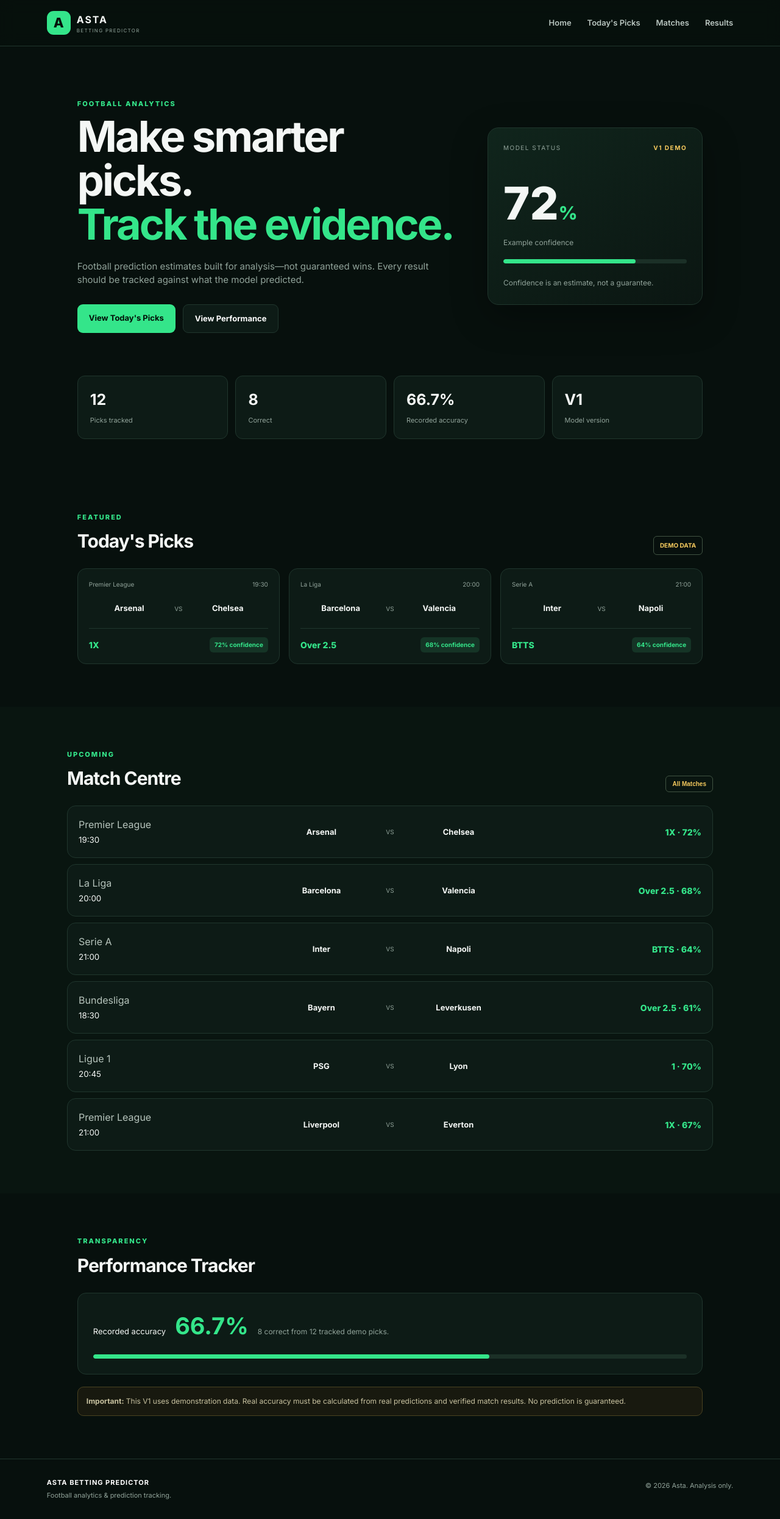
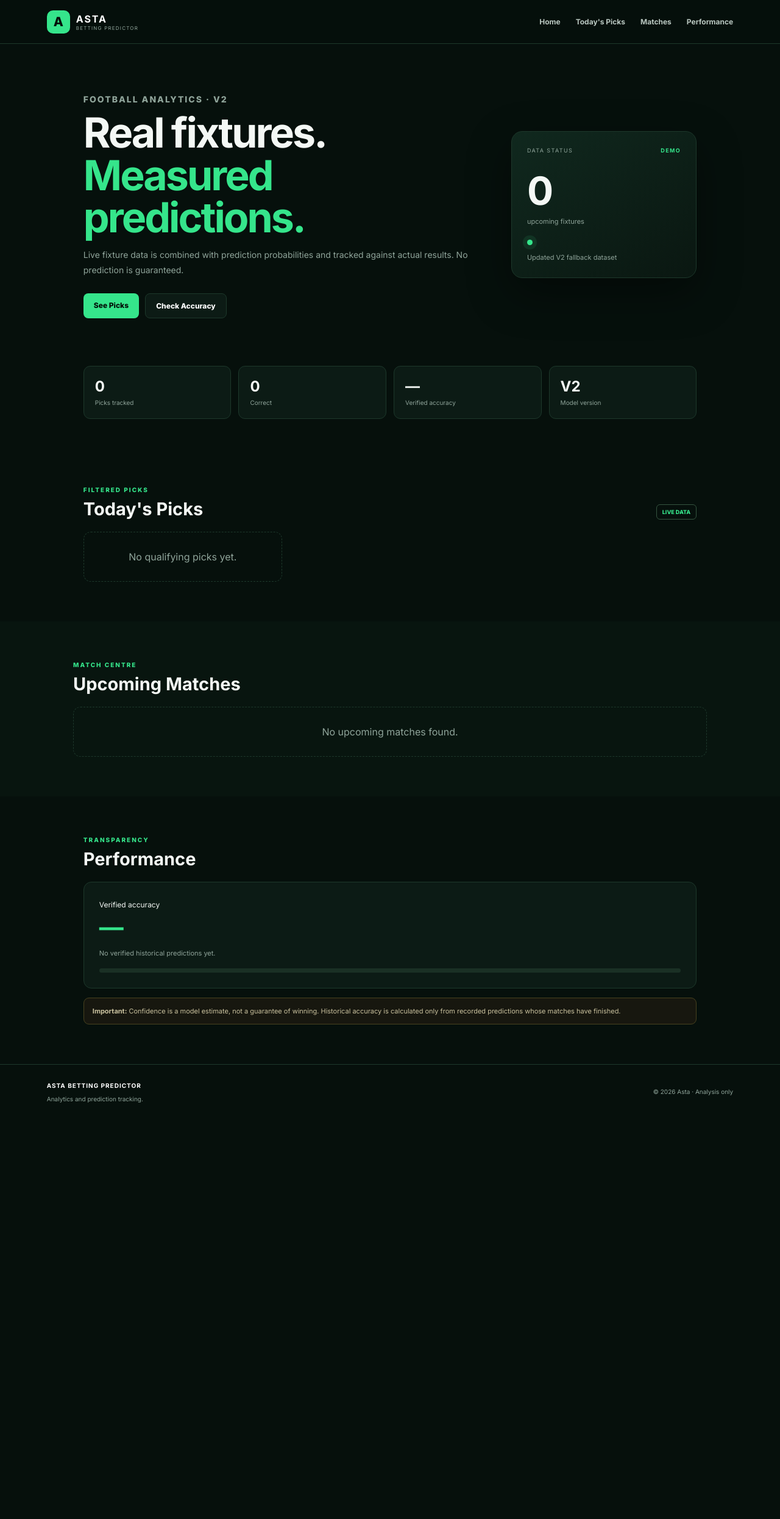
Before and after one commit to Zaza93-crypto/asta-betting-predictor, a plain HTML site: page index.html in a window 1280 px wide. Shown: the whole page at 61% size. After the commit the page ends 1846 px from the top, so only its background shows below. Drawn offline with Linux system fonts and the light colour scheme.

Commit message:
Add files via upload

```diff
--- /dev/null
+++ b/data/fixtures.json
@@ -0,0 +1,6 @@
+{
+  "source":"demo",
+  "updated":"V2 fallback dataset",
+  "matches":[],
+  "performance":{"tracked":0,"correct":0,"accuracy":null}
+}
--- a/index.html
+++ b/index.html
@@ -1,94 +1,29 @@
 <!DOCTYPE html>
 <html lang="en">
 <head>
-  <meta charset="UTF-8">
-  <meta name="viewport" content="width=device-width, initial-scale=1.0">
-  <meta name="description" content="Asta Betting Predictor - football predictions, confidence estimates and results tracking.">
-  <title>Asta Betting Predictor</title>
-  <link rel="stylesheet" href="style.css">
+<meta charset="UTF-8"><meta name="viewport" content="width=device-width,initial-scale=1">
+<meta name="description" content="Asta Betting Predictor - football predictions and transparent performance tracking">
+<title>Asta Betting Predictor</title><link rel="stylesheet" href="style.css">
 </head>
 <body>
-  <header class="topbar">
-    <div class="brand">
-      <div class="logo">A</div>
-      <div>
-        <strong>ASTA</strong>
-        <span>BETTING PREDICTOR</span>
-      </div>
-    </div>
-    <button class="menu-btn" aria-label="Toggle menu">☰</button>
-    <nav>
-      <a href="#home">Home</a>
-      <a href="#picks">Today's Picks</a>
-      <a href="#matches">Matches</a>
-      <a href="#results">Results</a>
-    </nav>
-  </header>
+<header class="topbar"><a class="brand" href="#"><span class="logo">A</span><span><b>ASTA</b><small>BETTING PREDICTOR</small></span></a>
+<button class="menu-btn">☰</button><nav><a href="#home">Home</a><a href="#picks">Today's Picks</a><a href="#matches">Matches</a><a href="#performance">Performance</a></nav></header>
+<main>
+<section id="home" class="hero"><div><p class="eyebrow">FOOTBALL ANALYTICS · V2</p><h1>Real fixtures.<br><span>Measured predictions.</span></h1>
+<p>Live fixture data is combined with prediction probabilities and tracked against actual results. No prediction is guaranteed.</p>
+<div class="actions"><a class="btn primary" href="#picks">See Picks</a><a class="btn secondary" href="#performance">Check Accuracy</a></div></div>
+<div class="status-card"><div class="status-row"><span>DATA STATUS</span><b id="dataStatus">LOADING</b></div><strong id="liveCount">—</strong><span>upcoming fixtures</span><div class="pulse"></div><small id="updated">Waiting for data…</small></div></section>
 
-  <main>
-    <section id="home" class="hero">
-      <div class="hero-copy">
-        <p class="eyebrow">FOOTBALL ANALYTICS</p>
-        <h1>Make smarter picks.<br><span>Track the evidence.</span></h1>
-        <p class="hero-text">Football prediction estimates built for analysis—not guaranteed wins. Every result should be tracked against what the model predicted.</p>
-        <div class="hero-actions">
-          <a class="btn primary" href="#picks">View Today's Picks</a>
-          <a class="btn secondary" href="#results">View Performance</a>
-        </div>
-      </div>
-      <div class="hero-card">
-        <div class="hero-card-head"><span>MODEL STATUS</span><b>V1 DEMO</b></div>
-        <div class="confidence">72<span>%</span></div>
-        <p>Example confidence</p>
-        <div class="meter"><i></i></div>
-        <small>Confidence is an estimate, not a guarantee.</small>
-      </div>
-    </section>
+<section class="stats"><div><b id="pickCount">0</b><span>Picks tracked</span></div><div><b id="correctCount">0</b><span>Correct</span></div><div><b id="accuracy">—</b><span>Verified accuracy</span></div><div><b id="modelVersion">V2</b><span>Model version</span></div></section>
 
-    <section class="stats">
-      <div><strong id="statPicks">12</strong><span>Picks tracked</span></div>
-      <div><strong id="statCorrect">8</strong><span>Correct</span></div>
-      <div><strong id="statAccuracy">66.7%</strong><span>Recorded accuracy</span></div>
-      <div><strong>V1</strong><span>Model version</span></div>
-    </section>
+<section id="picks" class="section"><div class="heading"><div><p class="eyebrow">FILTERED PICKS</p><h2>Today's Picks</h2></div><span class="tag">LIVE DATA</span></div><div id="picksGrid" class="cards"><div class="loading">Loading fixtures…</div></div></section>
 
-    <section id="picks" class="section">
-      <div class="section-head">
-        <div><p class="eyebrow">FEATURED</p><h2>Today's Picks</h2></div>
-        <span class="demo-tag">DEMO DATA</span>
-      </div>
-      <div id="picksGrid" class="cards"></div>
-    </section>
+<section id="matches" class="section alt"><div class="heading"><div><p class="eyebrow">MATCH CENTRE</p><h2>Upcoming Matches</h2></div></div><div id="matchesGrid" class="match-list"></div></section>
 
-    <section id="matches" class="section alt">
-      <div class="section-head">
-        <div><p class="eyebrow">UPCOMING</p><h2>Match Centre</h2></div>
-        <button id="filterBtn" class="filter-btn">All Matches</button>
-      </div>
-      <div id="matchesGrid" class="match-list"></div>
-    </section>
-
-    <section id="results" class="section">
-      <div class="section-head">
-        <div><p class="eyebrow">TRANSPARENCY</p><h2>Performance Tracker</h2></div>
-      </div>
-      <div class="performance">
-        <div class="performance-main">
-          <span>Recorded accuracy</span>
-          <strong>66.7%</strong>
-          <p>8 correct from 12 tracked demo picks.</p>
-        </div>
-        <div class="bar"><i style="width:66.7%"></i></div>
-      </div>
-      <p class="notice"><strong>Important:</strong> This V1 uses demonstration data. Real accuracy must be calculated from real predictions and verified match results. No prediction is guaranteed.</p>
-    </section>
-  </main>
-
-  <footer>
-    <div><strong>ASTA BETTING PREDICTOR</strong><p>Football analytics & prediction tracking.</p></div>
-    <p>© 2026 Asta. Analysis only.</p>
-  </footer>
-
-  <script src="script.js"></script>
-</body>
-</html>
+<section id="performance" class="section"><div class="heading"><div><p class="eyebrow">TRANSPARENCY</p><h2>Performance</h2></div></div>
+<div class="performance"><div><span>Verified accuracy</span><strong id="performanceAccuracy">—</strong><p id="performanceText">No verified historical predictions yet.</p></div><div class="bar"><i id="accuracyBar"></i></div></div>
+<div class="notice"><b>Important:</b> Confidence is a model estimate, not a guarantee of winning. Historical accuracy is calculated only from recorded predictions whose matches have finished.</div></section>
+</main>
+<footer><div><b>ASTA BETTING PREDICTOR</b><p>Analytics and prediction tracking.</p></div><p>© 2026 Asta · Analysis only</p></footer>
+<script src="script.js"></script>
+</body></html>
--- a/script.js
+++ b/script.js
@@ -1,17 +1,24 @@
-const picks=[
- {league:"Premier League",time:"19:30",home:"Arsenal",away:"Chelsea",pick:"1X",confidence:72},
- {league:"La Liga",time:"20:00",home:"Barcelona",away:"Valencia",pick:"Over 2.5",confidence:68},
- {league:"Serie A",time:"21:00",home:"Inter",away:"Napoli",pick:"BTTS",confidence:64}
-];
-const matches=[
- ...picks,
- {league:"Bundesliga",time:"18:30",home:"Bayern",away:"Leverkusen",pick:"Over 2.5",confidence:61},
- {league:"Ligue 1",time:"20:45",home:"PSG",away:"Lyon",pick:"1",confidence:70},
- {league:"Premier League",time:"21:00",home:"Liverpool",away:"Everton",pick:"1X",confidence:67}
-];
-function pickCard(x){return `<article class="pick"><div class="pick-top"><span>${x.league}</span><span>${x.time}</span></div><div class="teams"><div class="team">${x.home}</div><span class="vs">VS</span><div class="team">${x.away}</div></div><div class="pick-bottom"><span class="prediction">${x.pick}</span><span class="confidence-small">${x.confidence}% confidence</span></div></article>`}
-function matchRow(x){return `<article class="match"><div><span class="league">${x.league}</span><br><small>${x.time}</small></div><div class="teams"><div class="team">${x.home}</div><span class="vs">VS</span><div class="team">${x.away}</div></div><div class="prediction">${x.pick} · ${x.confidence}%</div></article>`}
-document.getElementById("picksGrid").innerHTML=picks.map(pickCard).join("");
-document.getElementById("matchesGrid").innerHTML=matches.map(matchRow).join("");
-document.querySelector(".menu-btn").addEventListener("click",()=>document.querySelector("nav").classList.toggle("open"));
-document.querySelectorAll("nav a").forEach(a=>a.addEventListener("click",()=>document.querySelector("nav").classList.remove("open")));
+const DATA_URL="data/fixtures.json";
+const fmtTime=(d)=>new Date(d).toLocaleTimeString([], {hour:"2-digit",minute:"2-digit"});
+function card(m){return `<article class="card"><div class="card-top"><span>${m.league}</span><span>${fmtTime(m.date)}</span></div><div class="teams"><div class="team">${m.home}</div><span class="vs">VS</span><div class="team">${m.away}</div></div><div class="pickline"><span class="pick">${m.pick}</span><span class="confidence">${m.confidence}% confidence</span></div></article>`}
+function row(m){return `<article class="match"><div><span class="muted">${m.league}</span><br><small>${fmtTime(m.date)}</small></div><div class="teams"><div class="team">${m.home}</div><span class="vs">VS</span><div class="team">${m.away}</div></div><div class="pick">${m.pick} · ${m.confidence}%</div></article>`}
+function show(data){
+ const matches=data.matches||[];
+ document.getElementById("dataStatus").textContent=data.source==="api-football"?"LIVE":"DEMO";
+ document.getElementById("liveCount").textContent=matches.length;
+ document.getElementById("updated").textContent="Updated "+(data.updated||"recently");
+ document.getElementById("picksGrid").innerHTML=matches.filter(x=>x.confidence>=60).slice(0,6).map(card).join("")||'<div class="loading">No qualifying picks yet.</div>';
+ document.getElementById("matchesGrid").innerHTML=matches.slice(0,20).map(row).join("")||'<div class="loading">No upcoming matches found.</div>';
+ const r=data.performance||{tracked:0,correct:0,accuracy:null};
+ document.getElementById("pickCount").textContent=r.tracked;
+ document.getElementById("correctCount").textContent=r.correct;
+ document.getElementById("accuracy").textContent=r.accuracy==null?"—":r.accuracy+"%";
+ document.getElementById("performanceAccuracy").textContent=r.accuracy==null?"—":r.accuracy+"%";
+ document.getElementById("performanceText").textContent=r.tracked?`${r.correct} correct from ${r.tracked} verified predictions.`:"No verified historical predictions yet.";
+ document.getElementById("accuracyBar").style.width=(r.accuracy||0)+"%";
+}
+fetch(DATA_URL+"?v="+Date.now()).then(r=>{if(!r.ok)throw Error();return r.json()}).then(show).catch(()=>show({source:"demo",updated:"demo dataset",matches:[
+{league:"Premier League",date:"2026-10-07T19:30:00Z",home:"Arsenal",away:"Chelsea",pick:"1X",confidence:72},
+{league:"La Liga",date:"2026-10-07T20:00:00Z",home:"Barcelona",away:"Valencia",pick:"Over 2.5",confidence:68},
+{league:"Serie A",date:"2026-10-07T21:00:00Z",home:"Inter",away:"Napoli",pick:"BTTS",confidence:64}],performance:{tracked:0,correct:0,accuracy:null}}));
+document.querySelector(".menu-btn").onclick=()=>document.querySelector("nav").classList.toggle("open");
```
Also changed, not shown: style.css, 2 other files.
